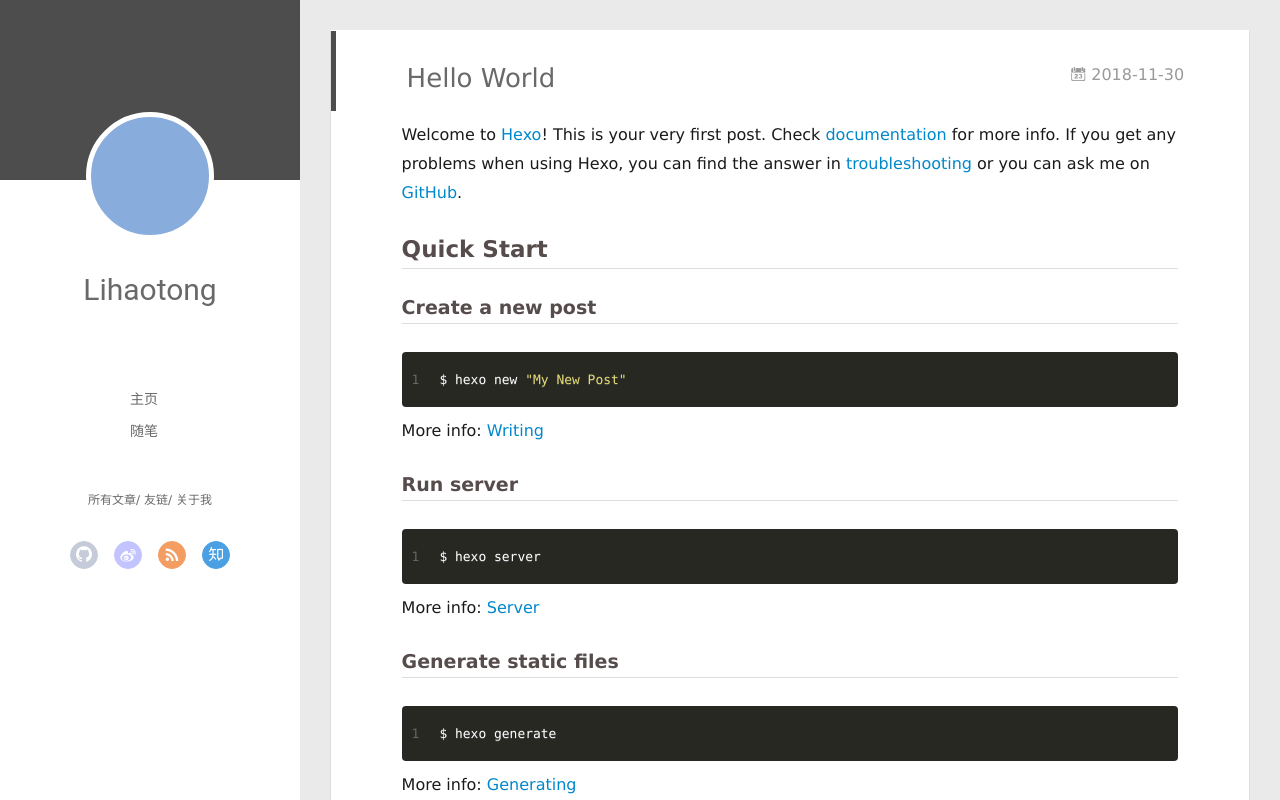
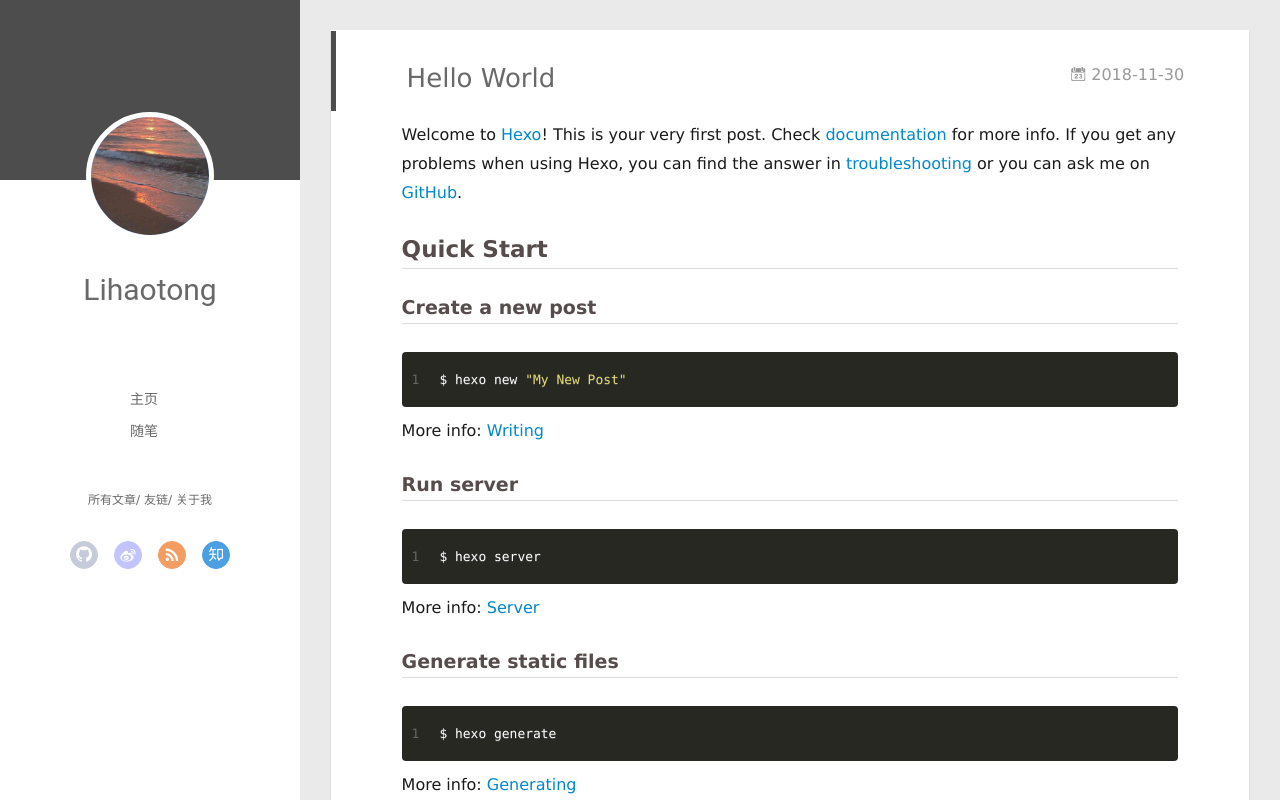
Before and after one commit to Ahaotong/Ahaotong.github.io, a plain HTML site: page 2018/11/30/hello-world/index.html in a window 1280 px wide. Drawn offline with Linux system fonts and the light colour scheme; no server answers.

Commit message:
Site updated: 2018-12-10 21:58:13

```diff
--- a/2018/11/30/hello-world/index.html
+++ b/2018/11/30/hello-world/index.html
@@ -47,7 +47,7 @@
 <div class="intrude-less">
 	<header id="header" class="inner">
 		<a href="/" class="profilepic">
-			<img src="" class="js-avatar">
+			<img src="/images/00001.jpg" class="js-avatar">
 		</a>
 		<hgroup>
 		  <h1 class="header-author"><a href="/">Lihaotong</a></h1>
@@ -105,7 +105,7 @@
 	<div class="intrude-less">
 		<header id="header" class="inner">
 			<div class="profilepic">
-				<img src="" class="js-avatar">
+				<img src="/images/00001.jpg" class="js-avatar">
 			</div>
 			<hgroup>
 			  <h1 class="header-author js-header-author">Lihaotong</h1>
```
Also changed, not shown: 2018/11/30/你好/index.html (+2 -2 lines), 2018/12/02/my-first-blog/index.html (+2 -2 lines), archives/2018/11/index.html (+2 -2 lines), archives/2018/12/index.html (+2 -2 lines), archives/2018/index.html (+2 -2 lines), archives/index.html (+2 -2 lines), index.html (+2 -2 lines), tags/github/index.html (+2 -2 lines), tags/hexo/index.html (+2 -2 lines), tags/npm/index.html (+2 -2 lines), tags/文章/index.html (+2 -2 lines), images/00001.jpg (added).
